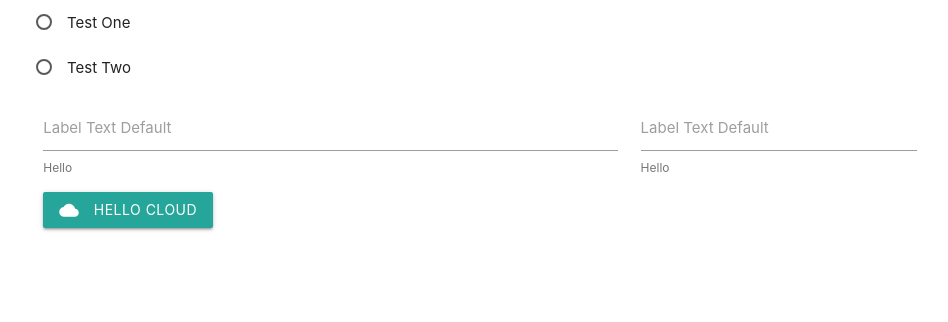
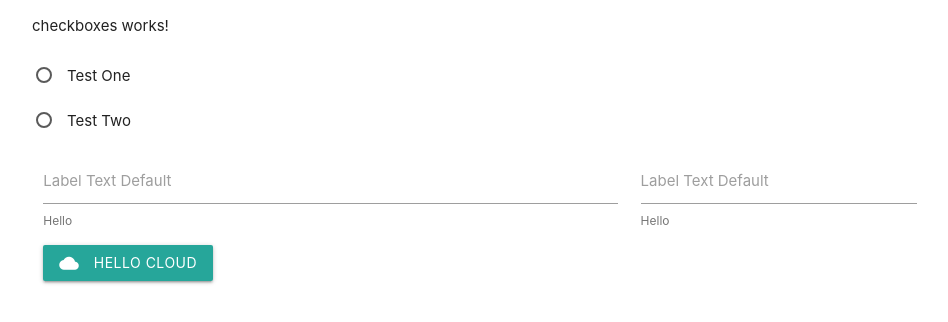
Before and after one commit to Ba5ik7/NgMaterialize, an Angular app: page / in a window 1280 px wide. Shown: the top 322 px of the page, without its empty margins (160-1108 px from the left). Built offline with nearby package versions, Linux system fonts and the light colour scheme.

Commit message:
Create Checkboxes compontent

```diff
--- a/src/app/app.component.html
+++ b/src/app/app.component.html
@@ -1,6 +1,7 @@
 <router-outlet></router-outlet>
 <div class="container">
     <div class="row">
+        <md-checkboxes></md-checkboxes>
         <md-radio-buttons></md-radio-buttons>
         <md-input-fields
             helperText="Hello"
--- /dev/null
+++ b/src/app/common-components/checkboxes/checkboxes.component.html
@@ -0,0 +1,3 @@
+<p>
+  checkboxes works!
+</p>
--- a/src/app/common-components/common-components.module.ts
+++ b/src/app/common-components/common-components.module.ts
@@ -4,15 +4,17 @@ import { ReactiveFormsModule } from '@angular/forms';
 import { ButtonsComponent } from './buttons/buttons.component';
 import { InputFieldsComponent } from './input-fields/input-fields.component';
 import { RadioButtonsComponent } from './radio-buttons/radio-buttons.component';
+import { CheckboxesComponent } from './checkboxes/checkboxes.component';
 
 @NgModule({
-  declarations: [ButtonsComponent, InputFieldsComponent, RadioButtonsComponent],
+  declarations: [ButtonsComponent, InputFieldsComponent, RadioButtonsComponent, CheckboxesComponent],
   imports: [
     CommonModule,
     ReactiveFormsModule,
   ],
   exports: [
     ButtonsComponent,
+    CheckboxesComponent,
     InputFieldsComponent,
     RadioButtonsComponent
   ]
```
Also changed, not shown: src/app/common-components/checkboxes/checkboxes.component.ts (added, +12 -0 lines), src/app/common-components/checkboxes/checkboxes.component.scss (added), 1 other file (tests, documents, lock files or other folders).
